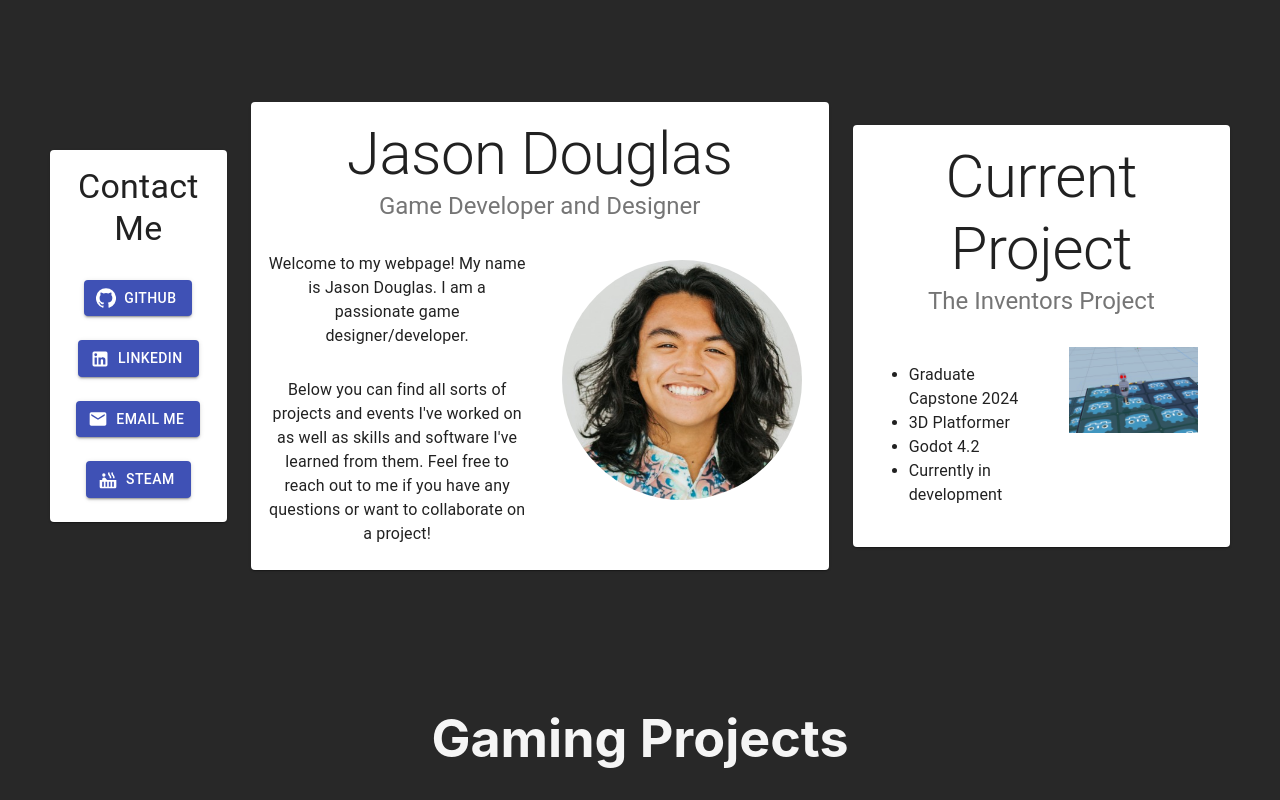
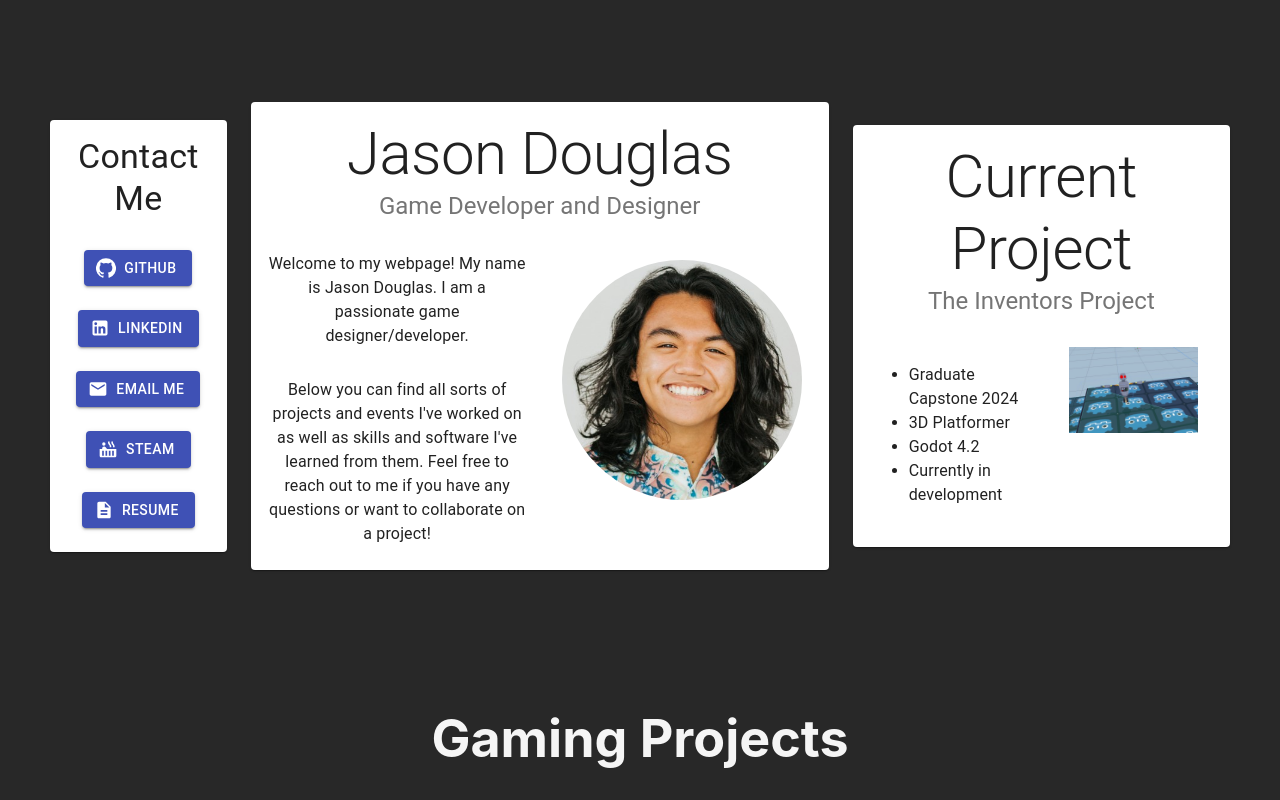
Before and after one commit to jasoncd31/personal-portfolio, a React (Create React App) app: page / in a window 1280 px wide. Shown: the top 800 px of the page. Built offline with nearby package versions, Linux system fonts and the light colour scheme.

Commit message:
add resume button

```diff
--- a/src/components/IntroCards/LeftCard.tsx
+++ b/src/components/IntroCards/LeftCard.tsx
@@ -5,7 +5,7 @@ import CardContent from '@material-ui/core/CardContent';
 import Button from '@material-ui/core/Button';
 import Typography from '@material-ui/core/Typography';
 import { ButtonGroup, Grid } from '@material-ui/core';
-import { HotTub, GitHub, Email, LinkedIn} from '@material-ui/icons';
+import { HotTub, GitHub, Email, LinkedIn, Description} from '@material-ui/icons';
 
 const useStyles = makeStyles({
   root: {
@@ -59,6 +59,9 @@ export default function ProfileCard() {
           <Grid item>
             <Button onClick={() => { handleClick("https://steamcommunity.com/id/jasoncd31/") }} variant='contained' color='primary' size="medium" startIcon={<HotTub/>} >Steam</Button>
           </Grid>
+          <Grid item>
+            <Button onClick={() => { handleClick("https://docs.google.com/document/d/1j0TXT8i-SzIN2EUE-x27ikgPwvHCfjIUZREJxSYS4iE/edit?usp=sharing") }} variant='contained' color='primary' size="medium" startIcon={<Description/>} >Resume</Button>
+          </Grid>
         </Grid>
       </CardContent>
     </Card>
```
